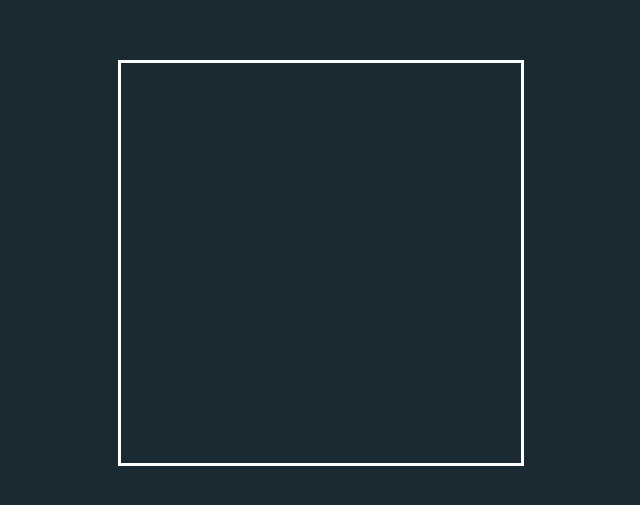
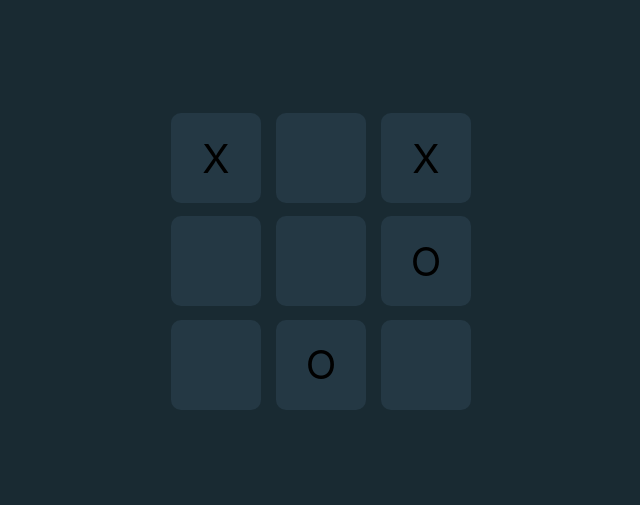
Before and after one commit to GustavoSabel/tic-tac-toe, a React (Create React App) app in the folder front/: page / in a window 1280 px wide. Shown: the part 137-642 px from the top of the page, without its empty margins (319-959 px from the left). Built offline with nearby package versions, Linux system fonts and the light colour scheme.

Commit message:
Add fields

```diff
--- /dev/null
+++ b/front/src/Components/Field/index.tsx
@@ -0,0 +1,15 @@
+import { Container } from "./style";
+
+type Args = {
+  children?: any
+}
+
+function Field(props: Args) {
+  return (
+    <Container>
+      {props.children}
+    </Container>
+  );
+}
+
+export default Field
--- /dev/null
+++ b/front/src/Components/Field/style.ts
@@ -0,0 +1,12 @@
+import styled from 'styled-components';
+
+export const Container = styled.div`
+  width: 90px;
+  height: 90px;
+  background-color: #243844;
+  border-radius: 10px;
+  display: flex;
+  align-items: center;
+  justify-content: center;
+  font-size: 40px;
+`;
--- a/front/src/Components/TicTacToe/index.tsx
+++ b/front/src/Components/TicTacToe/index.tsx
@@ -1,9 +1,20 @@
+import Field from "../Field";
 import { Container, Game } from "./style";
 
 function TicTacToe() {
   return (
     <Container>
-      <Game></Game>
+      <Game>
+        <Field>X</Field>
+        <Field></Field>
+        <Field>X</Field>
+        <Field></Field>
+        <Field></Field>
+        <Field>O</Field>
+        <Field></Field>
+        <Field>O</Field>
+        <Field></Field>
+      </Game>
     </Container>
   );
 }
--- a/front/src/Components/TicTacToe/style.tsx
+++ b/front/src/Components/TicTacToe/style.ts
@@ -9,8 +9,10 @@ export const Container = styled.div`
 `;
 
 export const Game = styled.div`
-  width: 400px;
-  height: 400px;
-  border: white;
-  border-style: solid;
+  width: 300px;
+  height: 300px;
+  display: flex;
+  flex-wrap: wrap;
+  justify-content: space-between;
+  gap: 10px;
 `;
```
